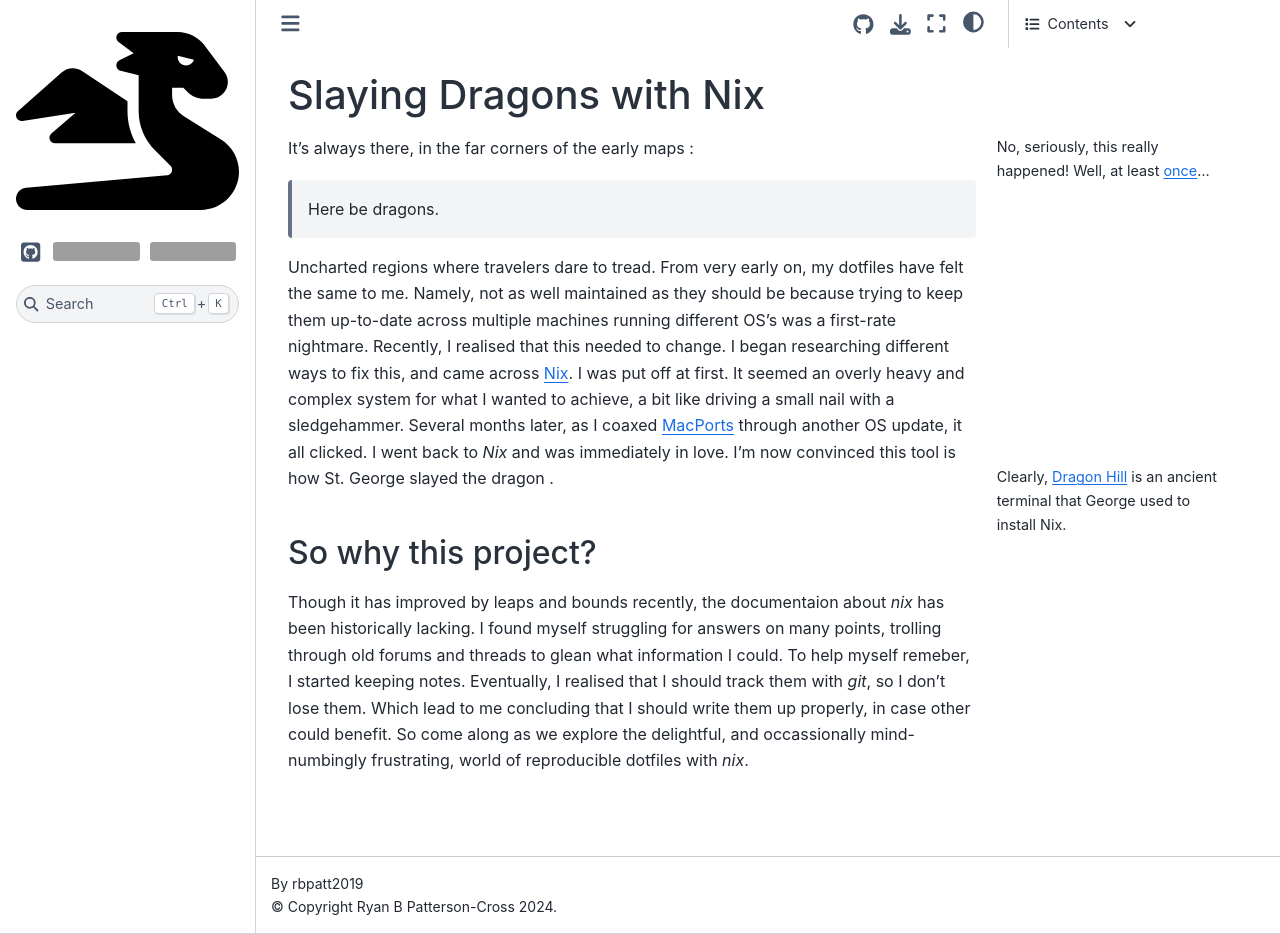
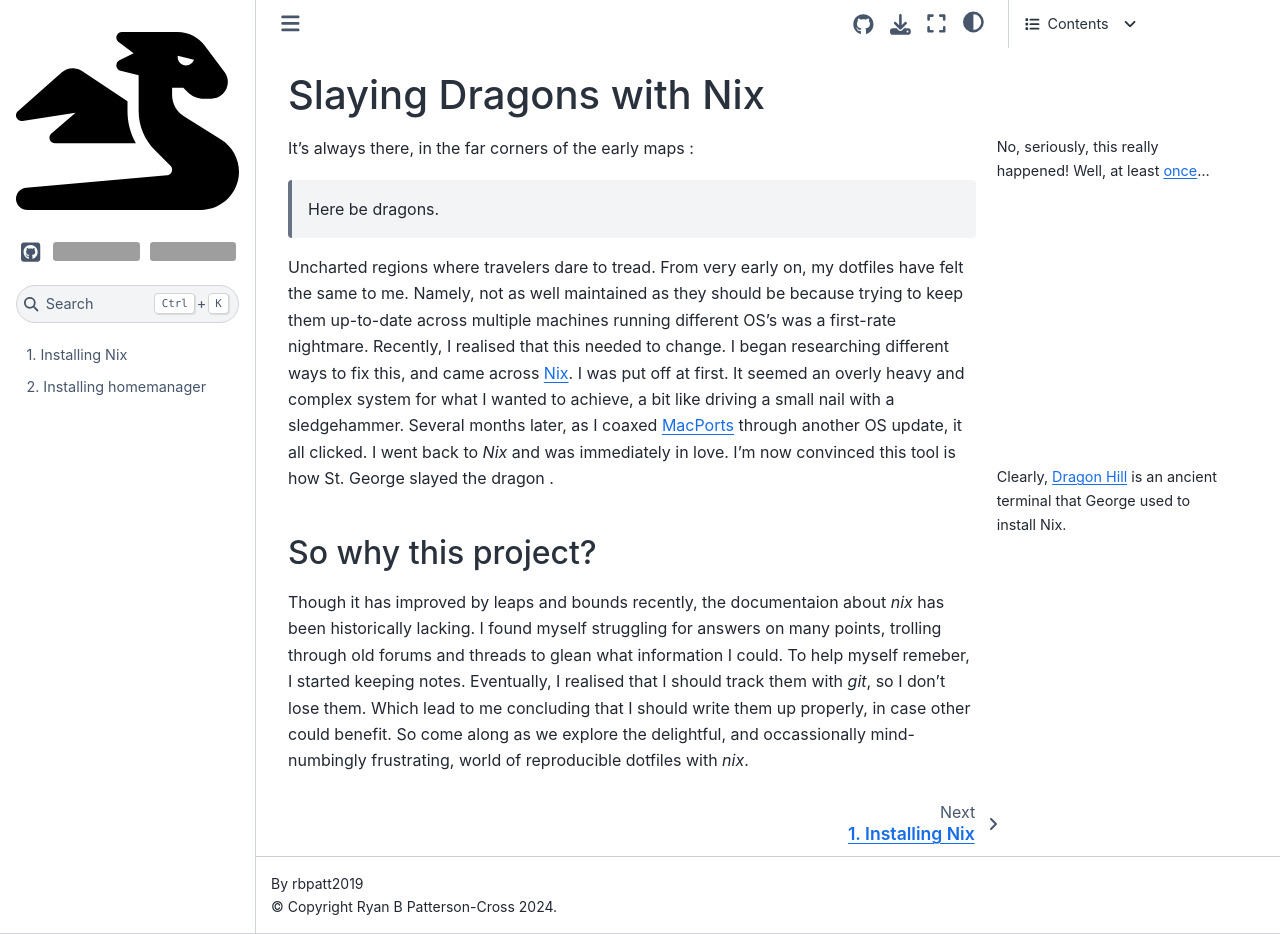
Before and after one commit to rbpatt2019/dotfile-docs, a Sphinx documentation site: the page built from docs/index.rst, in a window 1280 px wide and 934 px high. Built offline with Sphinx 7.4.7 and the Sphinx Book theme 1.1.4, drawn with Linux system fonts in a browser that asks for light colours; grey boxes are pictures that could not be loaded.

Commit message:
feat(index.rst): configure toctree and draft pages

```diff
--- /dev/null
+++ b/docs/home_manager.rst
@@ -0,0 +1,4 @@
+Installing homemanager
+######################
+
+This serves a subtly different function than pure nix...
--- a/docs/index.rst
+++ b/docs/index.rst
@@ -1 +1,9 @@
 .. include:: ../README.rst
+
+.. toctree::
+   :maxdepth: 2
+   :numbered:
+   :hidden:
+
+   installing_nix
+   home_manager
--- /dev/null
+++ b/docs/installing_nix.rst
@@ -0,0 +1,4 @@
+Installing Nix
+##############
+
+There are a couple of ways to install `nix`, depending on your usecase and system...
```
